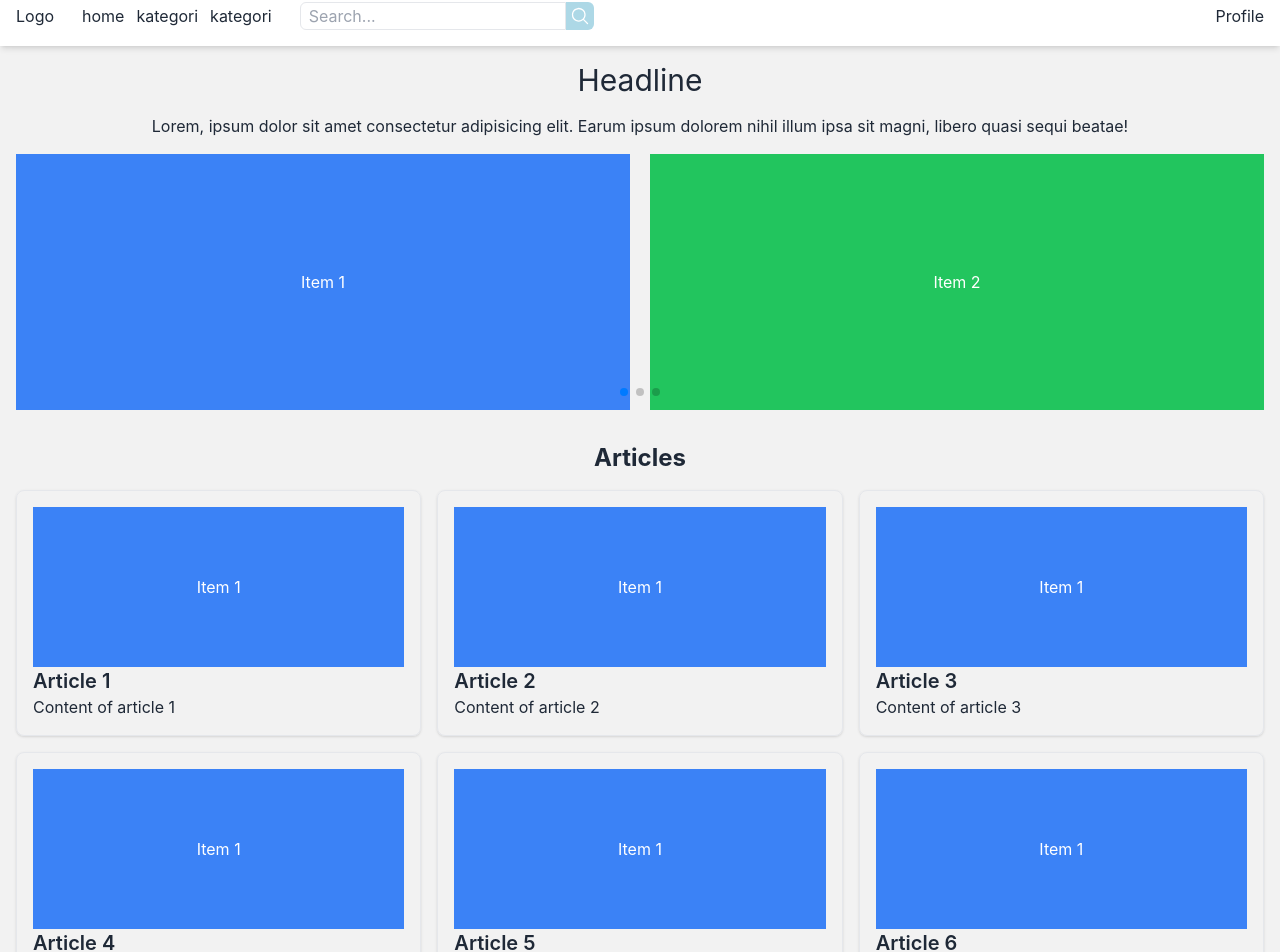
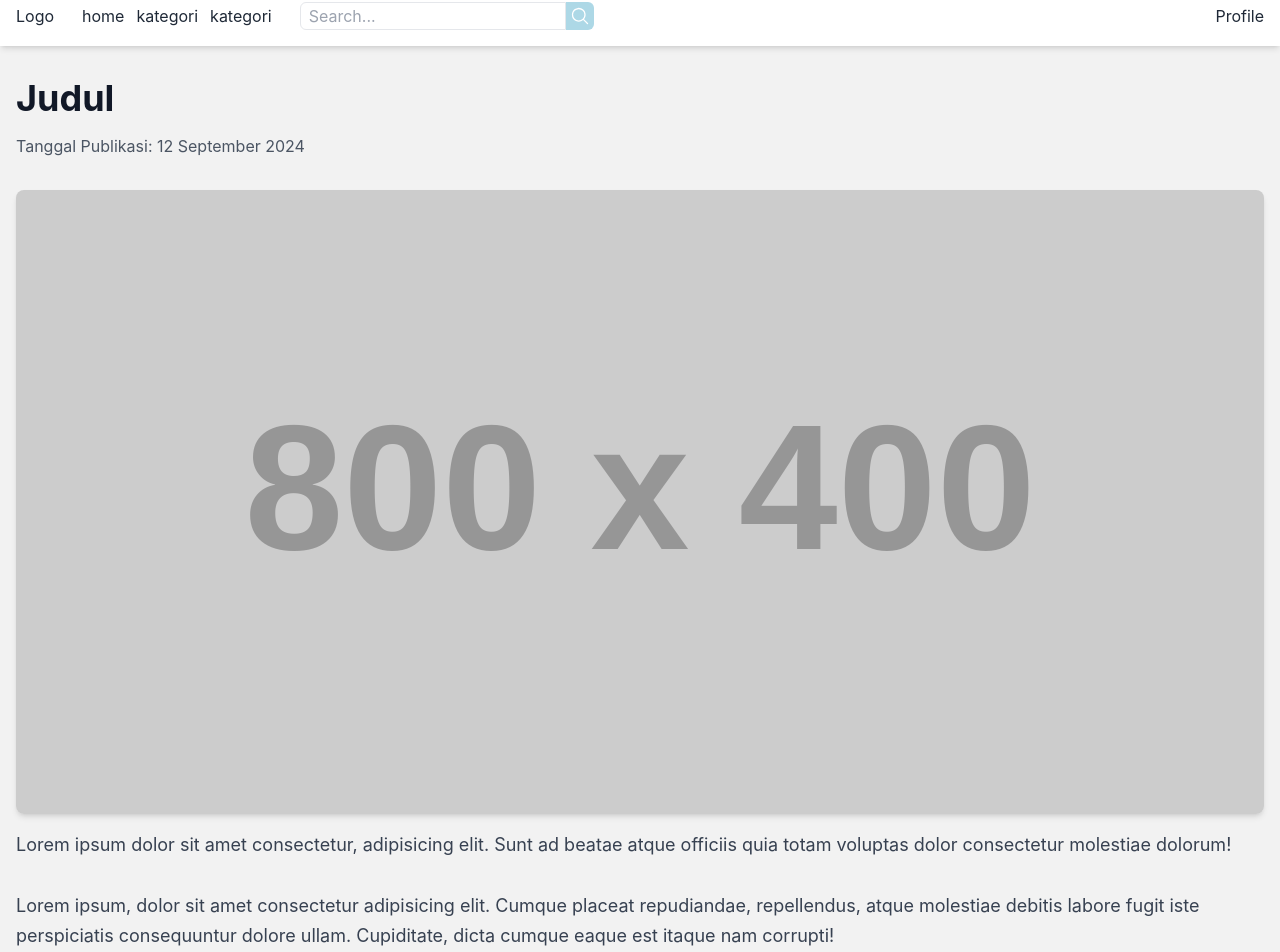
Before and after one commit to Achmad-Farid/portal-berita, a React (Vite) app: page /detail in a window 1280 px wide. Shown: the part 14-966 px from the top of the page. Built offline with nearby package versions, Linux system fonts and the light colour scheme.

Commit message:
detail-berita

```diff
--- a/package.json
+++ b/package.json
@@ -14,6 +14,8 @@
     "daisyui": "^4.12.10",
     "react": "^18.3.1",
     "react-dom": "^18.3.1",
+    "react-helmet": "^6.1.0",
+    "react-router-dom": "^6.26.2",
     "swiper": "^11.1.12"
   },
   "devDependencies": {
--- a/src/App.jsx
+++ b/src/App.jsx
@@ -1,6 +1,8 @@
 import Footer from "./components/Footer";
 import Navbar from "./components/Navbar";
 import Home from "./pages/home";
+import { Routes, Route } from "react-router-dom";
+import NewsDetail from "./pages/NewsDetail";
 
 export default function App() {
   return (
@@ -9,7 +11,10 @@ export default function App() {
         <Navbar></Navbar>
       </header>
       <main className="bg-background-light">
-        <Home></Home>
+        <Routes>
+          <Route path="/" element={<Home />} />
+          <Route path="/detail" element={<NewsDetail />} />
+        </Routes>
       </main>
       <footer>
         <Footer></Footer>
--- a/src/components/Navbar.jsx
+++ b/src/components/Navbar.jsx
@@ -1,5 +1,6 @@
 import React from "react";
 import { MagnifyingGlassIcon } from "@heroicons/react/24/solid";
+import { Link } from "react-router-dom";
 
 function Navbar() {
   return (
@@ -8,8 +9,12 @@ function Navbar() {
         <div className="flex gap-2">
           <h1 className="self-center cursor-pointer">Logo</h1>
           <div className="flex ml-5 gap-3 self-center">
-            <h2 className="cursor-pointer">home</h2>
-            <h2 className="cursor-pointer">kategori</h2>
+            <Link to="/">
+              <h2 className="cursor-pointer">home</h2>
+            </Link>
+            <Link to="/detail">
+              <h2 className="cursor-pointer">kategori</h2>
+            </Link>
             <h2 className="cursor-pointer">kategori</h2>
           </div>
           <div className="flex ml-5">
--- a/src/main.jsx
+++ b/src/main.jsx
@@ -1,10 +1,13 @@
-import { StrictMode } from 'react'
-import { createRoot } from 'react-dom/client'
-import App from './App.jsx'
-import './index.css'
+import { StrictMode } from "react";
+import { createRoot } from "react-dom/client";
+import App from "./App.jsx";
+import "./index.css";
+import { BrowserRouter } from "react-router-dom";
 
-createRoot(document.getElementById('root')).render(
+createRoot(document.getElementById("root")).render(
   <StrictMode>
-    <App />
-  </StrictMode>,
-)
+    <BrowserRouter>
+      <App />
+    </BrowserRouter>
+  </StrictMode>
+);
--- a/src/pages/NewsDetail.jsx
+++ b/src/pages/NewsDetail.jsx
@@ -1,7 +1,45 @@
 import React from "react";
+import { Helmet } from "react-helmet";
 
 function NewsDetail() {
-  return <div>NewsDetail</div>;
+  return (
+    <div className="container mx-auto px-4 py-8">
+      <Helmet>
+        <title>Judul</title>
+        <meta name="description" />
+        <meta name="keywords" />
+      </Helmet>
+
+      <header className="mb-8">
+        <h1 className="text-4xl font-bold text-gray-900 mb-4">Judul</h1>
+        <p className="text-gray-600">Tanggal Publikasi: 12 September 2024</p>
+      </header>
+
+      <section className="mb-8">
+        <img src="https://via.placeholder.com/800x400" alt="Deskripsi gambar 1 yang relevan dengan SEO" className="w-full h-auto object-cover mb-4 rounded-lg shadow-md" />
+        <p className="text-lg text-gray-700 leading-relaxed mb-4">Lorem ipsum dolor sit amet consectetur, adipisicing elit. Sunt ad beatae atque officiis quia totam voluptas dolor consectetur molestiae dolorum!</p>
+      </section>
+
+      <section className="mb-8">
+        <p className="text-lg text-gray-700 leading-relaxed mb-4">
+          Lorem ipsum, dolor sit amet consectetur adipisicing elit. Cumque placeat repudiandae, repellendus, atque molestiae debitis labore fugit iste perspiciatis consequuntur dolore ullam. Cupiditate, dicta cumque eaque est itaque nam
+          corrupti!
+        </p>
+        <img src="https://via.placeholder.com/800x400" alt="Deskripsi gambar 2 yang relevan dengan SEO" className="w-full h-auto object-cover mb-4 rounded-lg shadow-md" />
+      </section>
+
+      <section>
+        <p className="text-lg text-gray-700 leading-relaxed mb-4">
+          Lorem ipsum dolor sit amet consectetur adipisicing elit. Voluptates dolor minima consequatur, minus repudiandae nihil. Eius unde, vero temporibus dicta quisquam voluptatem repellat rerum minus, eos culpa eaque? Mollitia, libero.
+          Doloribus aliquid eum beatae laudantium nesciunt fugit temporibus nostrum suscipit!
+        </p>
+      </section>
+
+      <footer className="border-t pt-6 mt-8">
+        <p className="text-gray-600">Ditulis oleh: Penulis</p>
+      </footer>
+    </div>
+  );
 }
 
 export default NewsDetail;
```
Also changed, not shown: 1 other file (tests, documents, lock files or other folders).
